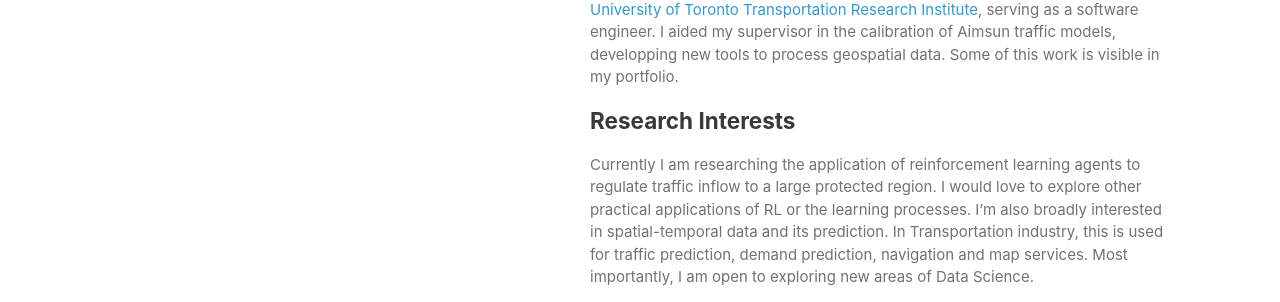
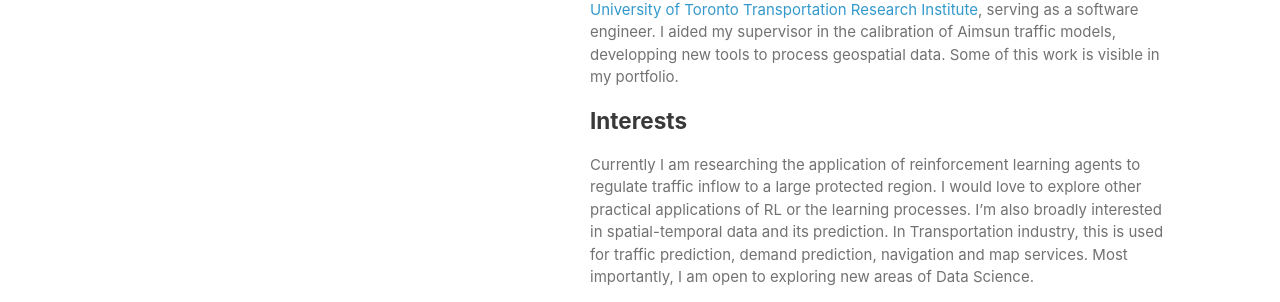
Before and after one commit to Ceudan/Ceudan_Reads.github.io, a Jekyll site: the page built from index.md, in a window 1280 px wide and 1369 px high. Shown: the part 594-896 px from the top of the window. Built offline with Jekyll 4.4.1, drawn with Linux system fonts in a browser that asks for light colours.

Commit message:
Update index.md

```diff
--- a/index.md
+++ b/index.md
@@ -9,7 +9,7 @@ During my undergraduate studies, I've developed a love for computer science and
 
 Outside of school, I have over 8 months of full-time research at Data and Transportation labs. Currently, I am performing research at the [Data Driven Decision Making Lab](https://d3m.mie.utoronto.ca/) under the supervision of [Prof. Scott Sanner](https://d3m.mie.utoronto.ca/members/ssanner/) regarding the application of reinforcement learning to traffic perimeter control. We compare the agent(s) operating under data contraints to classical methods. Further, we expand the frontier into more realistic scenarios where the search space for deterministic methods can be impractical. In the summer of 2021, I was at the [University of Toronto Transportation Research Institute](https://uttri.utoronto.ca/), serving as a software engineer. I aided my supervisor in the calibration of Aimsun traffic models, developping new tools to process geospatial data. Some of this work is visible in my portfolio.
 
-## Research Interests
+## Interests
 Currently I am researching the application of reinforcement learning agents to regulate traffic inflow to a large protected region. I would love to explore other practical applications of RL or the learning processes. I'm also broadly interested in spatial-temporal data and its prediction. In Transportation industry, this is used for traffic prediction, demand prediction, navigation and map services. Most importantly, I am open to exploring new areas of Data Science.
 
 ## Awards
```
